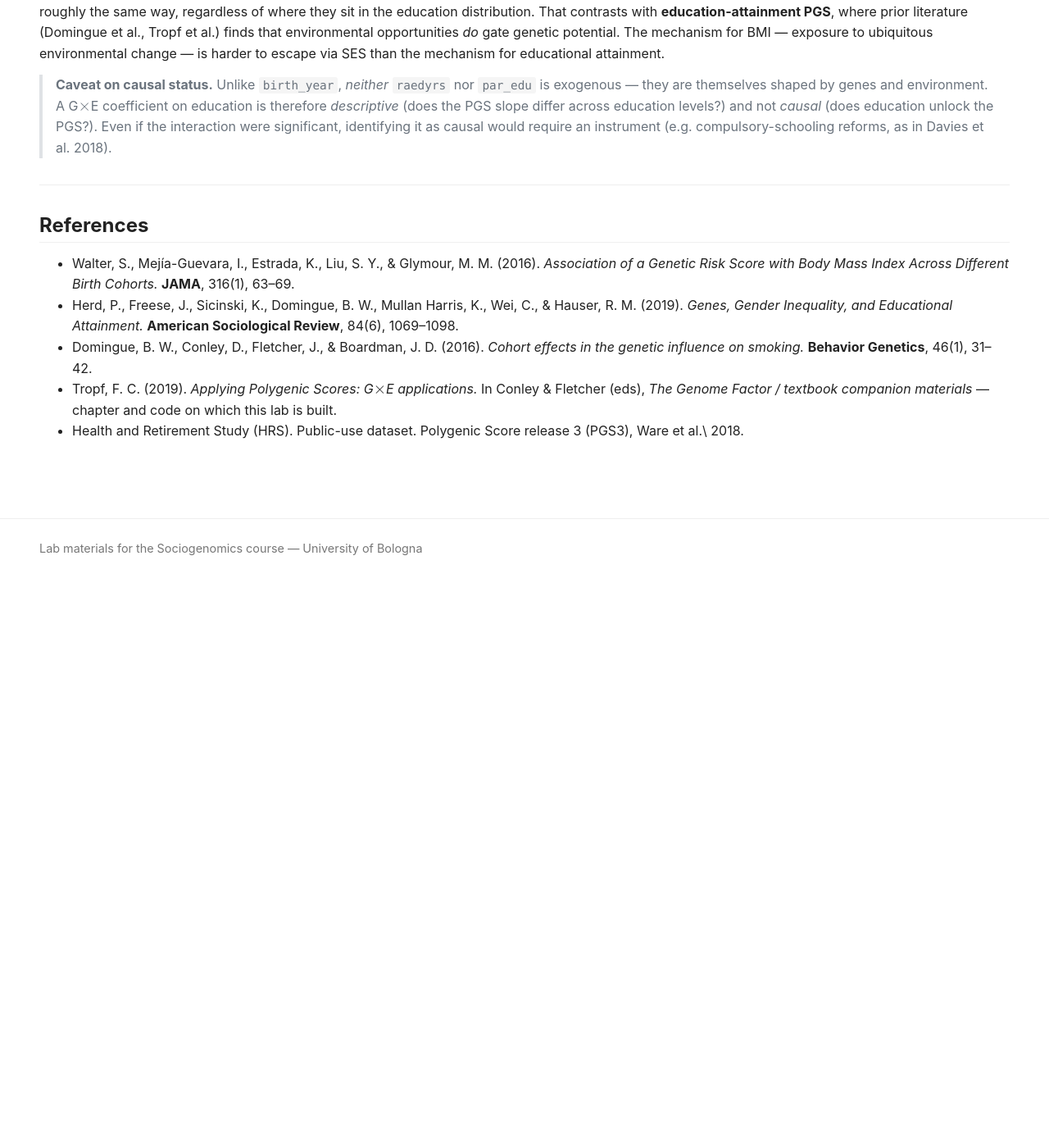
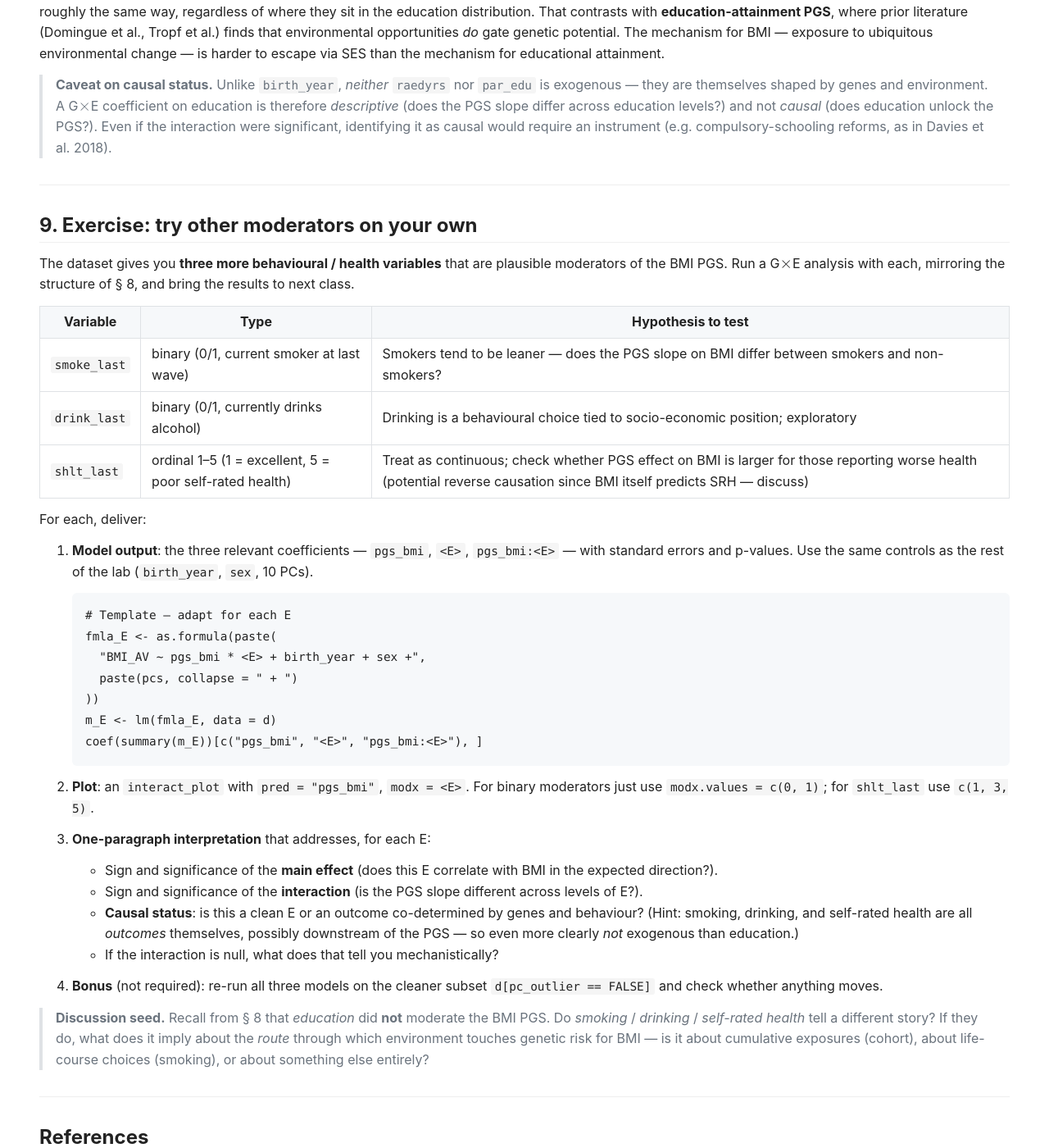
Before and after one commit to nicolabarban/sociogenomics_2025_2026, a Jekyll site: the page built from labs/week8/lab8_gxe.md, in a window 1280 px wide and 1400 px high, scrolled down 11122 px. Shown: the whole window at 82% size. Built offline with Jekyll 4.4.1, drawn with Linux system fonts in a browser that asks for light colours; our own code applies the rules of GitHub Pages for plain Markdown files; before the commit the page ends 11826 px from its top, so only the background shows below that.

Commit message:
feat(week8): add §9 student exercise — G*E with smoke_last, drink_last, shlt_last

````diff
--- a/labs/week8/lab8_gxe.md
+++ b/labs/week8/lab8_gxe.md
@@ -434,6 +434,44 @@ Interpretation: the **secular obesogenic shift** (cheap calories, sedentary jobs
 
 ---
 
+## 9. Exercise: try other moderators on your own
+
+The dataset gives you **three more behavioural / health variables** that are plausible moderators of the BMI PGS. Run a G$\times$E analysis with each, mirroring the structure of § 8, and bring the results to next class.
+
+| Variable | Type | Hypothesis to test |
+|---|---|---|
+| `smoke_last` | binary (0/1, current smoker at last wave) | Smokers tend to be leaner — does the PGS slope on BMI differ between smokers and non-smokers? |
+| `drink_last` | binary (0/1, currently drinks alcohol) | Drinking is a behavioural choice tied to socio-economic position; exploratory |
+| `shlt_last` | ordinal 1–5 (1 = excellent, 5 = poor self-rated health) | Treat as continuous; check whether PGS effect on BMI is larger for those reporting worse health (potential reverse causation since BMI itself predicts SRH — discuss) |
+
+For each, deliver:
+
+1. **Model output**: the three relevant coefficients — `pgs_bmi`, `<E>`, `pgs_bmi:<E>` — with standard errors and p-values. Use the same controls as the rest of the lab (`birth_year`, `sex`, 10 PCs).
+
+   ```r
+   # Template — adapt for each E
+   fmla_E <- as.formula(paste(
+     "BMI_AV ~ pgs_bmi * <E> + birth_year + sex +",
+     paste(pcs, collapse = " + ")
+   ))
+   m_E <- lm(fmla_E, data = d)
+   coef(summary(m_E))[c("pgs_bmi", "<E>", "pgs_bmi:<E>"), ]
+   ```
+
+2. **Plot**: an `interact_plot` with `pred = "pgs_bmi"`, `modx = <E>`. For binary moderators just use `modx.values = c(0, 1)`; for `shlt_last` use `c(1, 3, 5)`.
+
+3. **One-paragraph interpretation** that addresses, for each E:
+   * Sign and significance of the **main effect** (does this E correlate with BMI in the expected direction?).
+   * Sign and significance of the **interaction** (is the PGS slope different across levels of E?).
+   * **Causal status**: is this a clean E or an outcome co-determined by genes and behaviour? (Hint: smoking, drinking, and self-rated health are all *outcomes* themselves, possibly downstream of the PGS — so even more clearly *not* exogenous than education.)
+   * If the interaction is null, what does that tell you mechanistically?
+
+4. **Bonus** (not required): re-run all three models on the cleaner subset `d[pc_outlier == FALSE]` and check whether anything moves.
+
+> **Discussion seed.** Recall from § 8 that *education* did **not** moderate the BMI PGS. Do *smoking* / *drinking* / *self-rated health* tell a different story? If they do, what does it imply about the *route* through which environment touches genetic risk for BMI — is it about cumulative exposures (cohort), about life-course choices (smoking), or about something else entirely?
+
+---
+
 ## References
 
 * Walter, S., Mejía-Guevara, I., Estrada, K., Liu, S. Y., & Glymour, M. M. (2016). *Association of a Genetic Risk Score with Body Mass Index Across Different Birth Cohorts.* **JAMA**, 316(1), 63–69.
````
